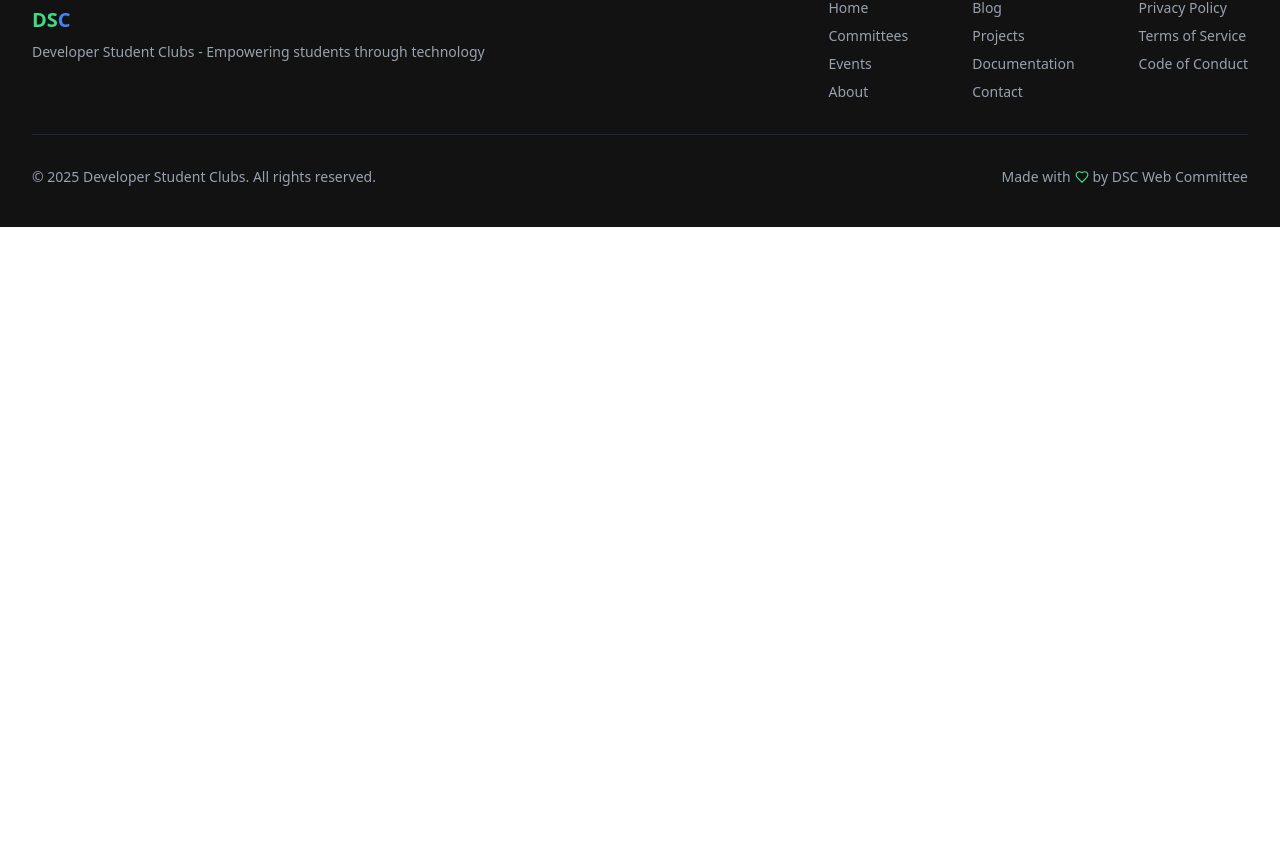
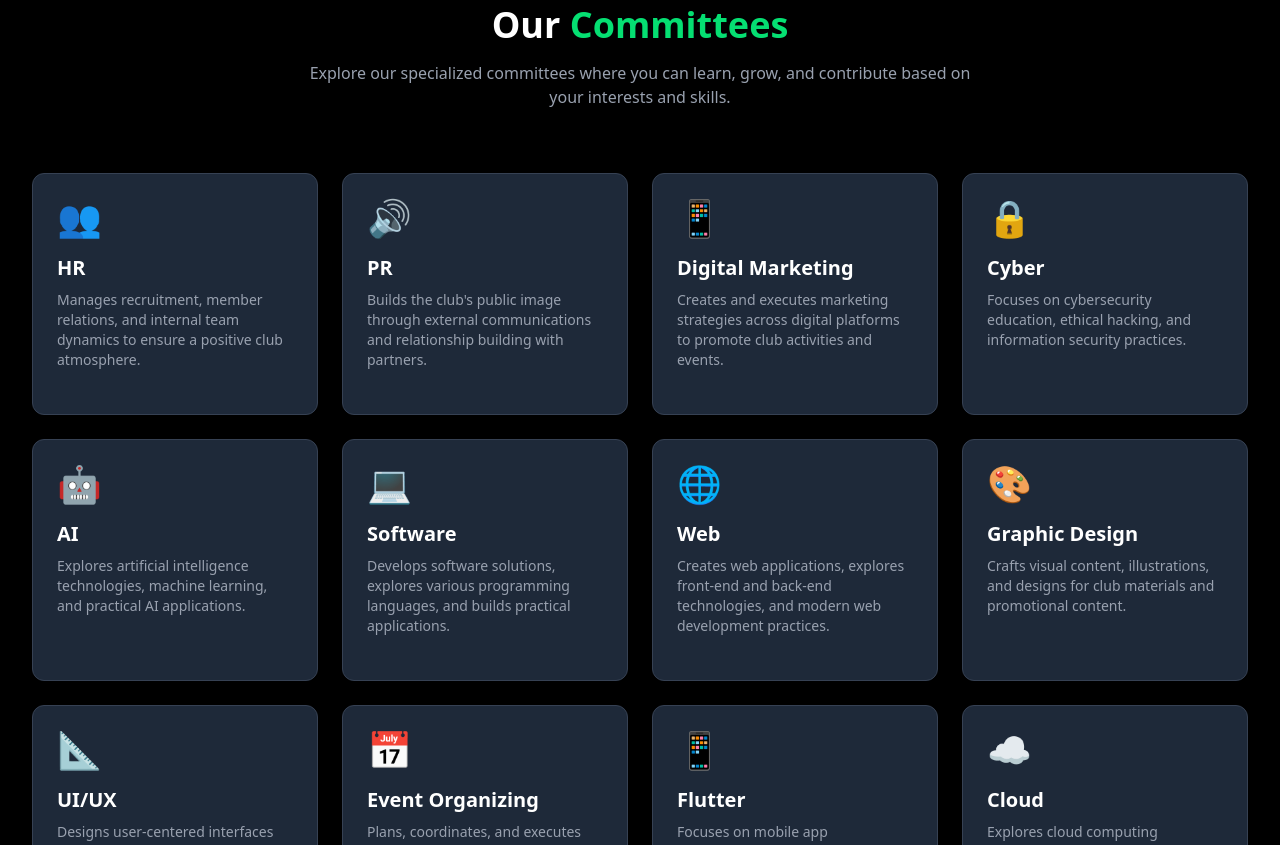
Before and after one commit to AmrKhaled35/DSC_WEB, a React (Vite) app in the folder DSC/: page / in a window 1280 px wide. Shown: the part 875-1720 px from the top of the page. Before the commit the page ends 1102 px from the top, so only its background shows below. Built offline with nearby package versions, Linux system fonts and the light colour scheme.

Commit message:
Add : Commitee Section

```diff
--- a/DSC/src/App.tsx
+++ b/DSC/src/App.tsx
@@ -1,11 +1,13 @@
 import Footer from './layout/Footer.tsx'
 import Navbar from './layout/Navbar.tsx'
 import Hero from './components/Hero.tsx'
+import Committees from './components/Committee.tsx'
 function App() {
   return (
     <div className="min-h-screen bg-black">
       <Navbar />
       <Hero />
+      <Committees />
       <Footer />
     </div>
   )
--- /dev/null
+++ b/DSC/src/components/Committee.tsx
@@ -0,0 +1,68 @@
+import React, { useState } from 'react';
+
+interface Committee {
+  id: string;
+  name: string;
+  description: string;
+  icon: string;
+}
+
+const Committees: React.FC = () => {
+  const [activeCommittee, setActiveCommittee] = useState<string | null>(null);
+  const committees: Committee[] = [
+    { id: 'hr', name: 'HR', description: 'Manages recruitment, member relations, and internal team dynamics to ensure a positive club atmosphere.', icon: '👥' },
+    { id: 'pr', name: 'PR', description: 'Builds the club\'s public image through external communications and relationship building with partners.', icon: '🔊' },
+    { id: 'digital-marketing', name: 'Digital Marketing', description: 'Creates and executes marketing strategies across digital platforms to promote club activities and events.', icon: '📱' },
+    { id: 'cyber', name: 'Cyber', description: 'Focuses on cybersecurity education, ethical hacking, and information security practices.', icon: '🔒' },
+    { id: 'ai', name: 'AI', description: 'Explores artificial intelligence technologies, machine learning, and practical AI applications.', icon: '🤖' },
+    { id: 'software', name: 'Software', description: 'Develops software solutions, explores various programming languages, and builds practical applications.', icon: '💻' },
+    { id: 'web', name: 'Web', description: 'Creates web applications, explores front-end and back-end technologies, and modern web development practices.', icon: '🌐' },
+    { id: 'graphic-design', name: 'Graphic Design', description: 'Crafts visual content, illustrations, and designs for club materials and promotional content.', icon: '🎨' },
+    { id: 'ui-ux', name: 'UI/UX', description: 'Designs user-centered interfaces and experiences for digital products with a focus on usability.', icon: '📐' },
+    { id: 'event-organizing', name: 'Event Organizing', description: 'Plans, coordinates, and executes club events, workshops, and competitions for members and the community.', icon: '📅' },
+    { id: 'flutter', name: 'Flutter', description: 'Focuses on mobile app development using Flutter framework to build cross-platform applications.', icon: '📱' },
+    { id: 'cloud', name: 'Cloud', description: 'Explores cloud computing technologies, serverless architectures, and modern deployment practices.', icon: '☁️' },
+  ];
+
+  return (
+    <section id="committees" className="py-20 bg-black relative overflow-hidden">
+      <div className="container mx-auto px-4 sm:px-6 lg:px-8" >
+        <div className={`text-center mb-16 transition-opacity duration-700  'opacity-100 translate-y-0' }`}>
+          <h2 className="text-3xl sm:text-4xl font-bold mb-4 text-white">
+            Our <span className="text-green-400">Committees</span>
+          </h2>
+          <p className="text-gray-400 max-w-2xl mx-auto">
+            Explore our specialized committees where you can learn, grow, and contribute based on your interests and skills.
+          </p>
+        </div>
+
+        <div className="grid grid-cols-1 sm:grid-cols-2 md:grid-cols-3 lg:grid-cols-4 gap-6">
+          {committees.map((committee, index) => (
+            <div
+              key={committee.id}
+              className={`bg-gray-800 rounded-xl p-6 border border-gray-700 transition-all duration-300 cursor-pointer hover:border-green-400 hover:-translate-y-1 hover:shadow-lg hover:shadow-green-400/10 ${
+                'opacity-100 translate-y-0'
+              }`}
+              style={{ transitionDelay: `${index * 100}ms` }}
+              onMouseEnter={() => setActiveCommittee(committee.id)}
+              onMouseLeave={() => setActiveCommittee(null)}
+            >
+              <div className="text-4xl mb-4">{committee.icon}</div>
+              <h3 className="text-xl font-semibold mb-2 text-white">{committee.name}</h3>
+              <p className="text-gray-400 text-sm">{committee.description}</p>
+              <div
+                className={`mt-4 h-1 bg-blue-500 transition-all duration-300 ${
+                  activeCommittee === committee.id ? 'w-full' : 'w-0'
+                }`}
+              ></div>
+            </div>
+          ))}
+        </div>
+      </div>
+      <div className="absolute top-1/3 left-0 w-64 h-64 bg-blue-500 opacity-10 rounded-full blur-3xl -z-10"></div>
+      <div className="absolute bottom-1/3 right-0 w-64 h-64 bg-green-400 opacity-10 rounded-full blur-3xl -z-10"></div>
+    </section>
+  );
+};
+
+export default Committees;
```
